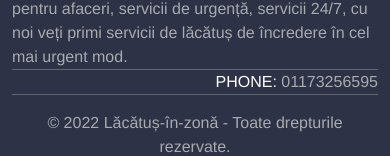
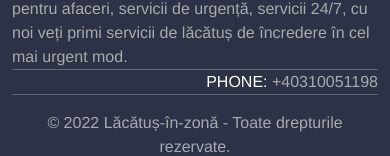
Before and after one commit to PhantomCracker/lacatus-in-zona, a Vue app: page / in a window 390 px wide. Shown: the part 4989-5145 px from the top of the page. Built offline with nearby package versions, Linux system fonts and the light colour scheme.

Commit message:
Update phone number

```diff
--- a/src/components/home/HeroComponent.vue
+++ b/src/components/home/HeroComponent.vue
@@ -11,7 +11,7 @@
             <li class="text-white text-start pl-2 pb-2">Gamă completă de ustensile pentru a vă oferi cele mai profesionale servicii</li>
           </ul>
           <button class="btn btn-primary w-100 my-primary-btn mt-1">
-            <a class="text-white text-decoration-none" href="tel:01173256595"><font-awesome-icon icon="phone-alt" style="margin-right: 10px" />Serviciu la fața locului în maxim 25 de minute</a>
+            <a class="text-white text-decoration-none" href="tel:+40310051198"><font-awesome-icon icon="phone-alt" style="margin-right: 10px" />Serviciu la fața locului în maxim 25 de minute</a>
           </button>
         </div>
       </div>
--- a/src/components/home/InformationComponent.vue
+++ b/src/components/home/InformationComponent.vue
@@ -16,7 +16,7 @@
         <p>Echipele noastre de lăcătuși sunt foarte bine pregătite pentru a oferi sfaturi de securitate pentru o mare varietate de aplicabilități. Furnizăm și montăm toate mărcile majore de încuietori și fitinguri de securitate. Serviciul nostru de apelare de urgență 24/7 se va asigura că proprietatea dumneavoastră este securizată rapid și eficient. Suntem întotdeauna gata să ajutăm clienții noștri cu cea mai bună echipă de lăcătuși profesioniști oriunde v-ați afla, puteți fi sigur că avem echipa potrivită lângă dumneavoastră, gata să vă asiste 24 de ore, 7 zile pe săptămână.</p>
         <p class="small-text">Lăcătușii noștri se află în apropierea dumneavoastră, la doar 25 de minute distanță. Manopera de la 49 GBP și încuietori de la 25 GBP cu garanție de 12 luni.</p>
         <button class="btn btn-primary my-primary-btn mt-4">
-          <a class="text-white text-decoration-none" href="tel:03333446467"><font-awesome-icon icon="phone-alt" style="margin-right: 10px" />Sună acum!</a>
+          <a class="text-white text-decoration-none" href="tel:+40310051198"><font-awesome-icon icon="phone-alt" style="margin-right: 10px" />Sună acum!</a>
         </button>
       </div>
     </div>
--- a/src/components/locksmith-near-me/LocksmithNearMe.vue
+++ b/src/components/locksmith-near-me/LocksmithNearMe.vue
@@ -29,7 +29,7 @@
         </div>
         <div class="col-12 pt-4">
           <button class="btn btn-primary align-self-center w-25 my-primary-btn mt-4">
-            <a class="text-white text-decoration-none" href="tel:03333446467"><font-awesome-icon icon="phone-alt" style="margin-right: 10px" />Sună acum!</a>
+            <a class="text-white text-decoration-none" href="tel:+40310051198"><font-awesome-icon icon="phone-alt" style="margin-right: 10px" />Sună acum!</a>
           </button>
         </div>
       </div>
--- a/src/layouts/DefaultLayout.vue
+++ b/src/layouts/DefaultLayout.vue
@@ -32,7 +32,7 @@
             <div class="col-12 col-lg-6 pt-lg-0 align-self-center">
               <div class="navbar-collapse px-5 d-flex justify-content-center navbar-nav pt-3 pt-lg-0">
                 <div class="nav-item hero-nav-phone align-self-center">
-                  <a href="tel:01173256595" class="nav-link phone ps-3 pe-3">Sună acum! <br/></a>
+                  <a href="tel:+40310051198" class="nav-link phone ps-3 pe-3">Sună acum! <br/></a>
                 </div>
               </div>
             </div>
@@ -58,7 +58,7 @@
               <ul class="contact-list">
 <!--                <li>ADDRESS: <span>Uk Local Services Ltd 89 Brent Street</span></li>-->
 <!--                <li>EMAIL: <a href="mailto:#"><span>office@uklocallocksmith.co.uk</span></a></li>-->
-                <li>PHONE: <a href="tel:01173256595"><span>01173256595</span></a></li>
+                <li>PHONE: <a href="tel:+40310051198"><span>+40310051198</span></a></li>
               </ul>
             </div>
           </div>
@@ -74,7 +74,7 @@
     <a href="https://api.whatsapp.com/send?phone=+400757050650" class="float d-md-block d-lg-none" target="_blank">
       <svg aria-hidden="true" focusable="false" data-prefix="fab" data-icon="whatsapp" class="svg-inline--fa fa-whatsapp fa-w-14" role="img" xmlns="http://www.w3.org/2000/svg" viewBox="0 0 448 512"><path d="M380.9 97.1C339 55.1 283.2 32 223.9 32c-122.4 0-222 99.6-222 222 0 39.1 10.2 77.3 29.6 111L0 480l117.7-30.9c32.4 17.7 68.9 27 106.1 27h.1c122.3 0 224.1-99.6 224.1-222 0-59.3-25.2-115-67.1-157zm-157 341.6c-33.2 0-65.7-8.9-94-25.7l-6.7-4-69.8 18.3L72 359.2l-4.4-7c-18.5-29.4-28.2-63.3-28.2-98.2 0-101.7 82.8-184.5 184.6-184.5 49.3 0 95.6 19.2 130.4 54.1 34.8 34.9 56.2 81.2 56.1 130.5 0 101.8-84.9 184.6-186.6 184.6zm101.2-138.2c-5.5-2.8-32.8-16.2-37.9-18-5.1-1.9-8.8-2.8-12.5 2.8-3.7 5.6-14.3 18-17.6 21.8-3.2 3.7-6.5 4.2-12 1.4-32.6-16.3-54-29.1-75.5-66-5.7-9.8 5.7-9.1 16.3-30.3 1.8-3.7.9-6.9-.5-9.7-1.4-2.8-12.5-30.1-17.1-41.2-4.5-10.8-9.1-9.3-12.5-9.5-3.2-.2-6.9-.2-10.6-.2-3.7 0-9.7 1.4-14.8 6.9-5.1 5.6-19.4 19-19.4 46.3 0 27.3 19.9 53.7 22.6 57.4 2.8 3.7 39.1 59.7 94.8 83.8 35.2 15.2 49 16.5 66.6 13.9 10.7-1.6 32.8-13.4 37.4-26.4 4.6-13 4.6-24.1 3.2-26.4-1.3-2.5-5-3.9-10.5-6.6z"></path></svg>
     </a>
-    <a href="tel:01173256595" class="float-phone d-md-block d-lg-none">
+    <a href="tel:+40310051198" class="float-phone d-md-block d-lg-none">
       <font-awesome-icon icon="phone-alt" class="fa-phone"></font-awesome-icon>
     </a>
   </div>
--- a/src/pages/BucurestiS1Page.vue
+++ b/src/pages/BucurestiS1Page.vue
@@ -12,7 +12,7 @@
               <li class="text-white">Gamă completă de ustensile pentru a vă oferi cele mai profesionale servicii</li>
             </ul>
             <button class="btn btn-primary align-self-center my-primary-btn mt-4">
-              <a class="text-white text-decoration-none" href="tel:03333446467"><font-awesome-icon icon="phone-alt" style="margin-right: 10px" />Sună acum!</a>
+              <a class="text-white text-decoration-none" href="tel:+40310051198"><font-awesome-icon icon="phone-alt" style="margin-right: 10px" />Sună acum!</a>
             </button>
           </div>
         </div>
--- a/src/pages/BucurestiS2Page.vue
+++ b/src/pages/BucurestiS2Page.vue
@@ -12,7 +12,7 @@
               <li class="text-white">Gamă completă de ustensile pentru a vă oferi cele mai profesionale servicii</li>
             </ul>
             <button class="btn btn-primary align-self-center my-primary-btn mt-4">
-              <a class="text-white text-decoration-none" href="tel:03333446467"><font-awesome-icon icon="phone-alt" style="margin-right: 10px" />Sună acum!</a>
+              <a class="text-white text-decoration-none" href="tel:+40310051198"><font-awesome-icon icon="phone-alt" style="margin-right: 10px" />Sună acum!</a>
             </button>
           </div>
         </div>
--- a/src/pages/BucurestiS3Page.vue
+++ b/src/pages/BucurestiS3Page.vue
@@ -12,7 +12,7 @@
               <li class="text-white">Gamă completă de ustensile pentru a vă oferi cele mai profesionale servicii</li>
             </ul>
             <button class="btn btn-primary align-self-center my-primary-btn mt-4">
-              <a class="text-white text-decoration-none" href="tel:03333446467"><font-awesome-icon icon="phone-alt" style="margin-right: 10px" />Sună acum!</a>
+              <a class="text-white text-decoration-none" href="tel:+40310051198"><font-awesome-icon icon="phone-alt" style="margin-right: 10px" />Sună acum!</a>
             </button>
           </div>
         </div>
--- a/src/pages/BucurestiS4Page.vue
+++ b/src/pages/BucurestiS4Page.vue
@@ -12,7 +12,7 @@
               <li class="text-white">Gamă completă de ustensile pentru a vă oferi cele mai profesionale servicii</li>
             </ul>
             <button class="btn btn-primary align-self-center my-primary-btn mt-4">
-              <a class="text-white text-decoration-none" href="tel:03333446467"><font-awesome-icon icon="phone-alt" style="margin-right: 10px" />Sună acum!</a>
+              <a class="text-white text-decoration-none" href="tel:+40310051198"><font-awesome-icon icon="phone-alt" style="margin-right: 10px" />Sună acum!</a>
             </button>
           </div>
         </div>
--- a/src/pages/BucurestiS5Page.vue
+++ b/src/pages/BucurestiS5Page.vue
@@ -12,7 +12,7 @@
               <li class="text-white">Gamă completă de ustensile pentru a vă oferi cele mai profesionale servicii</li>
             </ul>
             <button class="btn btn-primary align-self-center my-primary-btn mt-4">
-              <a class="text-white text-decoration-none" href="tel:03333446467"><font-awesome-icon icon="phone-alt" style="margin-right: 10px" />Sună acum!</a>
+              <a class="text-white text-decoration-none" href="tel:+40310051198"><font-awesome-icon icon="phone-alt" style="margin-right: 10px" />Sună acum!</a>
             </button>
           </div>
         </div>
--- a/src/pages/BucurestiS6Page.vue
+++ b/src/pages/BucurestiS6Page.vue
@@ -12,7 +12,7 @@
               <li class="text-white">Gamă completă de ustensile pentru a vă oferi cele mai profesionale servicii</li>
             </ul>
             <button class="btn btn-primary align-self-center my-primary-btn mt-4">
-              <a class="text-white text-decoration-none" href="tel:03333446467"><font-awesome-icon icon="phone-alt" style="margin-right: 10px" />Sună acum!</a>
+              <a class="text-white text-decoration-none" href="tel:+40310051198"><font-awesome-icon icon="phone-alt" style="margin-right: 10px" />Sună acum!</a>
             </button>
           </div>
         </div>
--- a/src/pages/IlfovPage.vue
+++ b/src/pages/IlfovPage.vue
@@ -12,7 +12,7 @@
               <li class="text-white">Gamă completă de ustensile pentru a vă oferi cele mai profesionale servicii</li>
             </ul>
             <button class="btn btn-primary align-self-center my-primary-btn mt-4">
-              <a class="text-white text-decoration-none" href="tel:03333446467"><font-awesome-icon icon="phone-alt" style="margin-right: 10px" />Sună acum!</a>
+              <a class="text-white text-decoration-none" href="tel:+40310051198"><font-awesome-icon icon="phone-alt" style="margin-right: 10px" />Sună acum!</a>
             </button>
           </div>
         </div>
```
